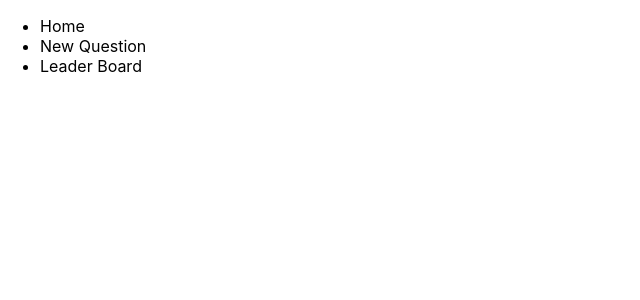
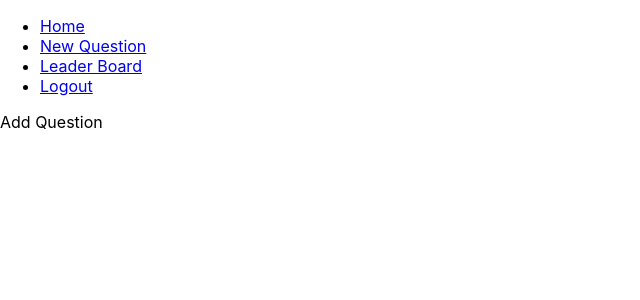
Before and after one commit to misterchlee7/would-you-rather, a React (Create React App) app: page /add in a window 1280 px wide. Shown: the top 300 px of the page, without its empty margins (0-640 px from the left). Built offline with nearby package versions, Linux system fonts and the light colour scheme.

Commit message:
login logout button

```diff
--- /dev/null
+++ b/src/Components/AddQuestion.js
@@ -0,0 +1,13 @@
+import React, { Component } from 'react';
+
+class AddQuestion extends Component {
+  render() {
+    return (
+      <div>
+        Add Question
+      </div>
+    );
+  }
+}
+
+export default AddQuestion;
--- a/src/Components/App.js
+++ b/src/Components/App.js
@@ -7,6 +7,7 @@ import NavBar from './NavBar';
 import Login from './Login';
 import Dashboard from './Dashboard';
 import LeaderBoard from './LeaderBoard';
+import AddQuestion from './AddQuestion';
 
 class App extends Component {
   componentDidMount() {
@@ -20,7 +21,7 @@ class App extends Component {
 
     return (
       <Router>
-        <NavBar />
+        <NavBar isAuthed={isAuthed} />
         <Route path='/' exact render={() => (
           isAuthed
           ? <Dashboard />
@@ -28,6 +29,11 @@ class App extends Component {
         )} />
         <Route path='/login' component={Login} />
         <Route path='/leaderboard' component={LeaderBoard} />
+        <Route path='/add' exact render={() => (
+          isAuthed
+            ? <AddQuestion />
+            : <Redirect to='/login' />
+        )} />
       </Router>
     );
   }
--- a/src/Components/NavBar.js
+++ b/src/Components/NavBar.js
@@ -1,13 +1,29 @@
 import React, { Component } from 'react';
+import { NavLink } from 'react-router-dom';
 
 class NavBar extends Component {
   render() {
+    const { isAuthed } = this.props;
+
+    const loginLogoutButton = isAuthed
+      ? <NavLink to='/'>Logout</NavLink>
+      : <NavLink to='/login'>Login</NavLink>
+
     return (
       <nav>
         <ul>
-          <li>Home</li>
-          <li>New Question</li>
-          <li>Leader Board</li>
+          <li>
+            <NavLink to='/' exact>Home</NavLink>
+          </li>
+          <li>
+            <NavLink to='/add'>New Question</NavLink>
+          </li>
+          <li>
+            <NavLink to='/leaderboard'>Leader Board</NavLink>
+          </li>
+          <li>
+            {loginLogoutButton}
+          </li>
         </ul>
       </nav>
     );
```
